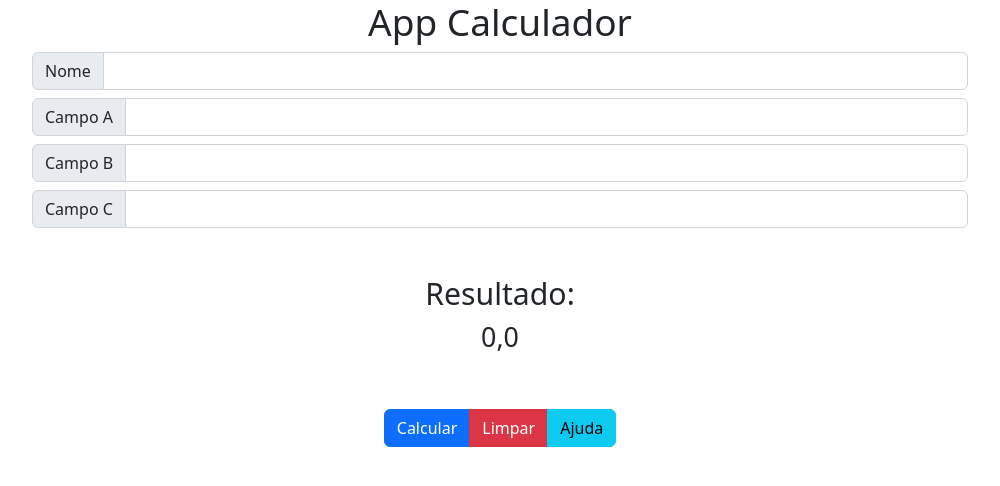
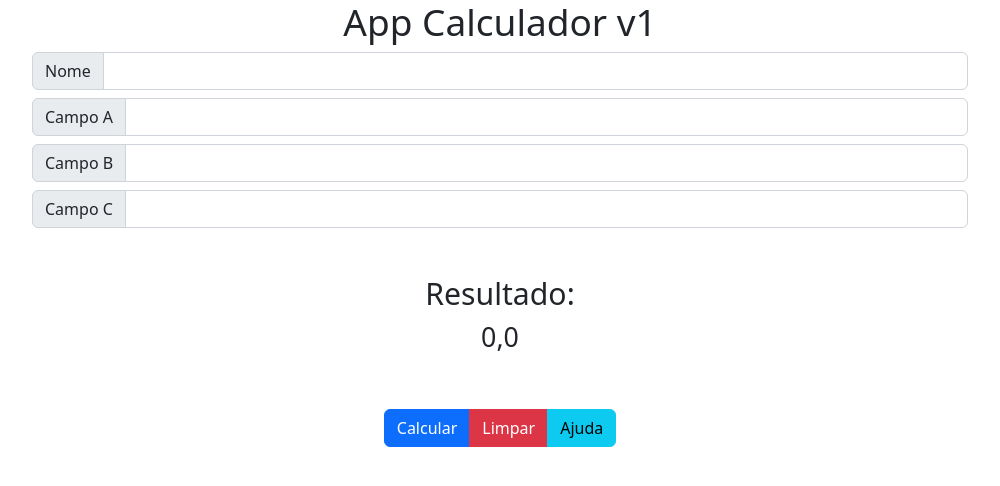
Before and after one commit to otaviohenrique1/app_calculador_v1, an Electron app: page index.html in a window 1000 px wide. Drawn offline with nearby package versions, Linux system fonts and the light colour scheme.

Commit message:
commit 2

```diff
--- a/index.html
+++ b/index.html
@@ -4,13 +4,13 @@
     <meta charset="UTF-8">
     <!-- https://developer.mozilla.org/en-US/docs/Web/HTTP/CSP -->
     <meta http-equiv="Content-Security-Policy" content="default-src 'self'; script-src 'self'">
-    <title>Hello World!</title>
+    <title>App Calculador v1</title>
     <link rel="stylesheet" href="node_modules/bootstrap/dist/css/bootstrap.min.css">
   </head>
   <body class="container">
     <div class="row">
       <div class="col-12">
-        <h1 class="text-center">App Calculador</h1>
+        <h1 class="text-center">App Calculador v1</h1>
       </div>
       <div class="col-12 pb-2">
         <div class="input-group">
```
